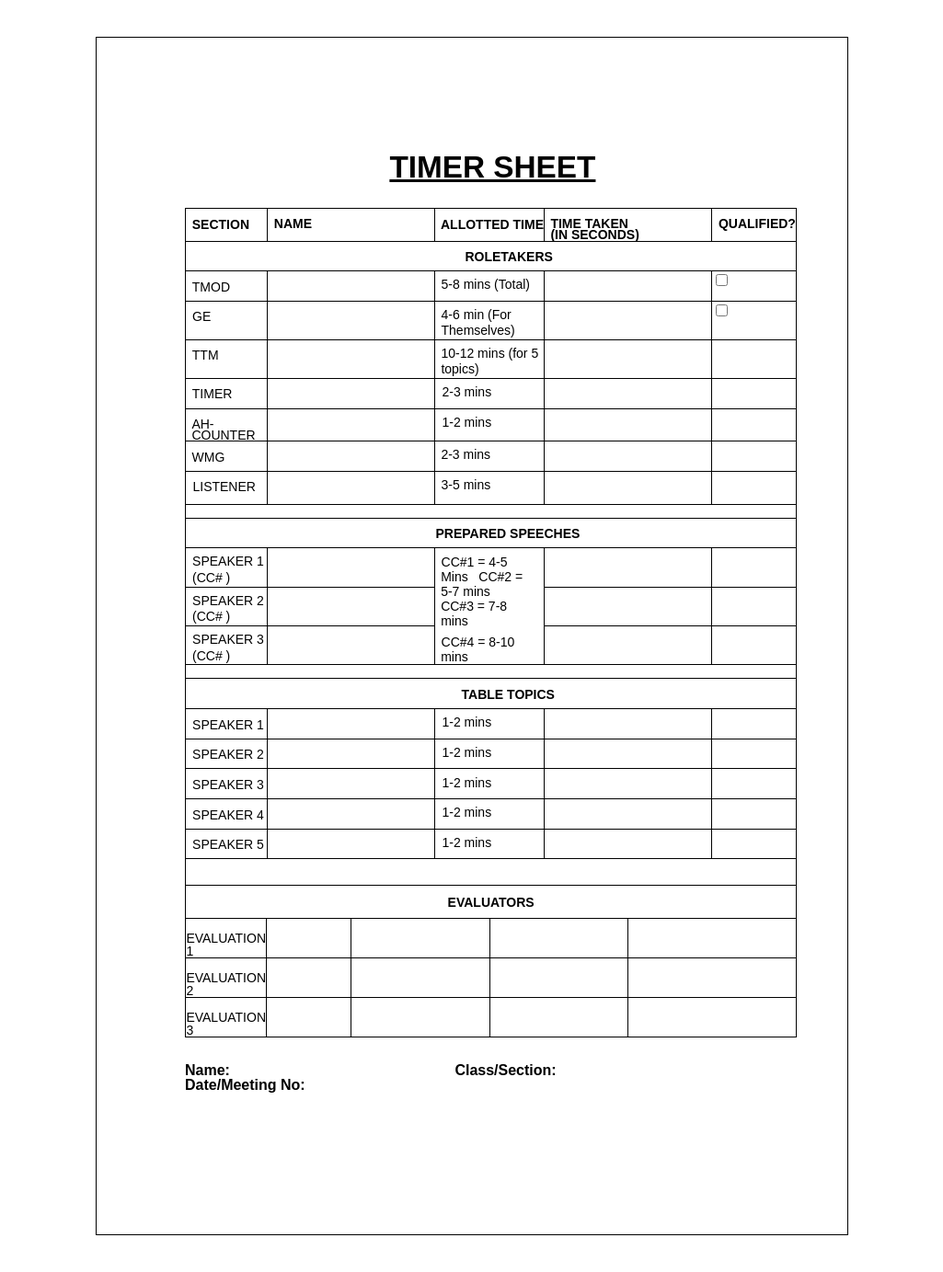
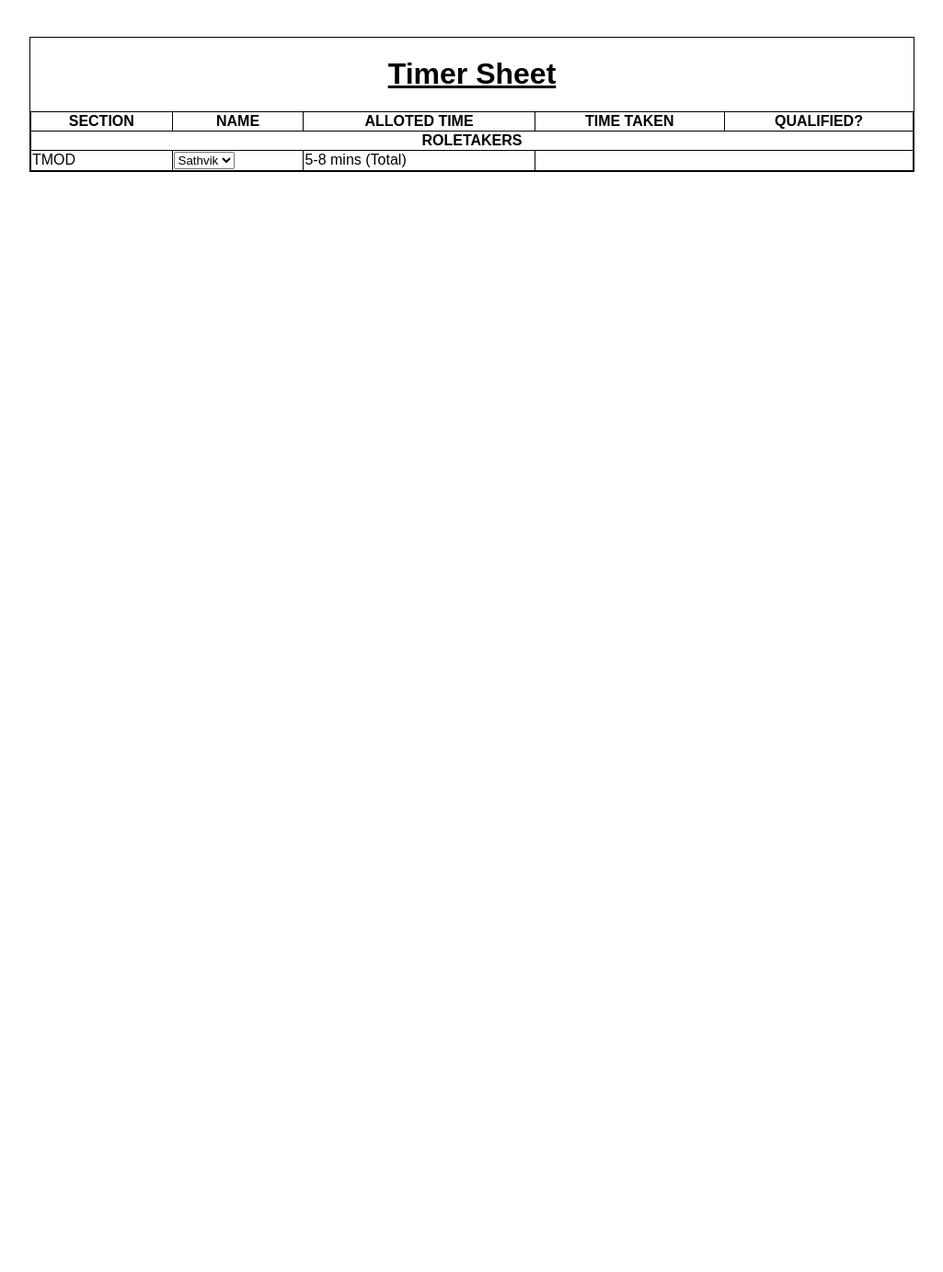
Before and after one commit to DarthKitten2130/gaveladmin, a Flask app: page /timer in a window 1280 px wide. Shown: the whole page at 92% size, without its empty margins (127-1152 px from the left). After the commit the page ends 187 px from the top, so only its background shows below. Run offline with Flask 3, Linux system fonts and the light colour scheme.

Commit message:
started new timer sheet

```diff
--- a/app.py
+++ b/app.py
@@ -31,7 +31,7 @@ def ahcounter():
 
 @app.route('/timer', methods=['GET', 'POST'])
 def timer():
-    return templating.render_template("timer.html")
+    return templating.render_template("timer1.html")
 
 
 if __name__ == "__main__":
--- /dev/null
+++ b/static/styles/docscss/timer1.css
@@ -0,0 +1,12 @@
+body {
+    font-family: Arial, Helvetica, sans-serif;
+}
+
+h1 {
+    text-align: center;
+}
+
+table,thead,tr,th,td {
+    border: 1px solid black;
+    border-collapse: collapse;
+}
--- a/templates/timer.html
+++ b/templates/timer.html
@@ -63,13 +63,13 @@
                 <p class="c6"><span class="c1"><input type="text" name="n2" id="n2" required></span></p>
             </td>
             <td class="c18" colspan="2" rowspan="1">
-                <p class="c26"><span class="c0">4-6 min (For Themselves)</span></p>
+                <p class="c26"><span class="c0">4-6 min</span></p>
             </td>
             <td class="c9" colspan="2" rowspan="1">
                 <p class="c6"><span class="c1"><input type="number" name="t2" id="t2" min="0" required></span></p>
             </td>
             <td class="c2" colspan="1" rowspan="1">
-                <p class="c6"><span class="c1"><input type="checkbox" name="t2" id="t2"></span></p>
+                <p class="c6"><span class="c1"><input type="checkbox" name="q2" id="q2"></span></p>
             </td>
         </tr>
         <tr class="c22">
@@ -77,16 +77,16 @@
                 <p class="c55"><span class="c0">TTM</span></p>
             </td>
             <td class="c12" colspan="2" rowspan="1">
-                <p class="c6"><span class="c1"></span></p>
+                <p class="c6"><span class="c1"><input type="text" name="n3" id="n3"></span></p>
             </td>
             <td class="c18" colspan="2" rowspan="1">
-                <p class="c38"><span class="c0">10-12 mins (for 5 topics)</span></p>
+                <p class="c38"><span class="c0">10-12 mins</span></p>
             </td>
             <td class="c9" colspan="2" rowspan="1">
-                <p class="c6"><span class="c1"></span></p>
+                <p class="c6"><span class="c1"><input type="number" name="t3" id="t3"></span></p>
             </td>
             <td class="c2" colspan="1" rowspan="1">
-                <p class="c6"><span class="c1"></span></p>
+                <p class="c6"><span class="c1"><input type="checkbox" name="q3" id="q3"></span></p>
             </td>
         </tr>
         <tr class="c22">
@@ -94,16 +94,16 @@
                 <p class="c55"><span class="c0">TIMER</span></p>
             </td>
             <td class="c12" colspan="2" rowspan="1">
-                <p class="c6"><span class="c1"></span></p>
+                <p class="c6"><span class="c1"><input type="text" name="n4" id="n4"></span></p>
             </td>
             <td class="c18" colspan="2" rowspan="1">
                 <p class="c31"><span class="c0">2-3 mins</span></p>
             </td>
             <td class="c9" colspan="2" rowspan="1">
-                <p class="c6"><span class="c1"></span></p>
+                <p class="c6"><span class="c1"><input type="number" name="t4" id="t4"></span></p>
             </td>
             <td class="c2" colspan="1" rowspan="1">
-                <p class="c6"><span class="c1"></span></p>
+                <p class="c6"><span class="c1"><input type="checkbox" name="q4" id="q4"></span></p>
             </td>
         </tr>
         <tr class="c22">
@@ -111,16 +111,16 @@
                 <p class="c70"><span class="c0">AH-COUNTER</span></p>
             </td>
             <td class="c12" colspan="2" rowspan="1">
-                <p class="c6"><span class="c1"></span></p>
+                <p class="c6"><span class="c1"><input type="text" name="n5" id="n5"></span></p>
             </td>
             <td class="c18" colspan="2" rowspan="1">
                 <p class="c31"><span class="c0">1-2 mins</span></p>
             </td>
             <td class="c9" colspan="2" rowspan="1">
-                <p class="c6"><span class="c1"></span></p>
+                <p class="c6"><span class="c1"><input type="number" name="t5" id="t5"></span></p>
             </td>
             <td class="c2" colspan="1" rowspan="1">
-                <p class="c6"><span class="c1"></span></p>
+                <p class="c6"><span class="c1"><input type="checkbox" name="q5" id="q5"></span></p>
             </td>
         </tr>
         <tr class="c22">
@@ -128,16 +128,16 @@
                 <p class="c52"><span class="c0">WMG</span></p>
             </td>
             <td class="c12" colspan="2" rowspan="1">
-                <p class="c6"><span class="c1"></span></p>
+                <p class="c6"><span class="c1"><input type="text" name="n6" id="n6"></span></p>
             </td>
             <td class="c18" colspan="2" rowspan="1">
                 <p class="c38"><span class="c0">2-3 mins</span></p>
             </td>
             <td class="c9" colspan="2" rowspan="1">
-                <p class="c6"><span class="c1"></span></p>
+                <p class="c6"><span class="c1"><input type="number" name="t6" id="t6"></span></p>
             </td>
             <td class="c2" colspan="1" rowspan="1">
-                <p class="c6"><span class="c1"></span></p>
+                <p class="c6"><span class="c1"><input type="checkbox" name="q6" id="q6"></span></p>
             </td>
         </tr>
         <tr class="c37">
@@ -145,16 +145,16 @@
                 <p class="c34"><span class="c0">LISTENER</span></p>
             </td>
             <td class="c12" colspan="2" rowspan="1">
-                <p class="c6"><span class="c1"></span></p>
+                <p class="c6"><span class="c1"><input type="text" name="n7" id="n7"></span></p>
             </td>
             <td class="c18" colspan="2" rowspan="1">
                 <p class="c26"><span class="c0">3-5 mins</span></p>
             </td>
             <td class="c9" colspan="2" rowspan="1">
-                <p class="c6"><span class="c1"></span></p>
+                <p class="c6"><span class="c1"><input type="number" name="t7" id="t7"></span></p>
             </td>
             <td class="c2" colspan="1" rowspan="1">
-                <p class="c6"><span class="c1"></span></p>
+                <p class="c6"><span class="c1"><input type="checkbox" name="q7" id="q7"></span></p>
             </td>
         </tr>
         <tr class="c40">
@@ -169,21 +169,21 @@
         </tr>
         <tr class="c22">
             <td class="c24" colspan="2" rowspan="1">
-                <p class="c13"><span class="c0">SPEAKER 1 (CC# )</span></p>
+                <p class="c13"><span class="c0">SPEAKER 1 (CC#)<br></span></p>
             </td>
             <td class="c12" colspan="2" rowspan="1">
-                <p class="c6"><span class="c1"></span></p>
+                <p class="c6"><span class="c1"><input type="text" name="n8" id="n8"></span></p>
             </td>
             <td class="c18" colspan="2" rowspan="3">
-                <p class="c39"><span class="c0">CC#1 = 4-5 Mins &nbsp; CC#2 = 5-7 mins &nbsp;
+                <p class="c39"><span class="c0">CC#1 = 4-5 mins<br>CC#2 = 5-7 mins<br>
                         CC#3 = 7-8 mins </span></p>
                 <p class="c39"><span class="c0">CC#4 = 8-10 mins</span></p>
             </td>
             <td class="c9" colspan="2" rowspan="1">
-                <p class="c6"><span class="c1"></span></p>
+                <p class="c6"><span class="c1"><input type="number" name="t8" id="t8"></span></p>
             </td>
             <td class="c2" colspan="1" rowspan="1">
-                <p class="c6"><span class="c1"></span></p>
+                <p class="c6"><span class="c1"><input type="checkbox" name="q8" id="q8"></span></p>
             </td>
         </tr>
         <tr class="c22">
@@ -191,13 +191,13 @@
                 <p class="c13"><span class="c0">SPEAKER 2 (CC# ) </span></p>
             </td>
             <td class="c12" colspan="2" rowspan="1">
-                <p class="c6"><span class="c1"></span></p>
+                <p class="c6"><span class="c1"><input type="text" name="n9" id="n9"></span></p>
             </td>
             <td class="c9" colspan="2" rowspan="1">
-                <p class="c6"><span class="c1"></span></p>
+                <p class="c6"><span class="c1"><input type="number" name="t9" id="t9"></span></p>
             </td>
             <td class="c2" colspan="1" rowspan="1">
-                <p class="c6"><span class="c1"></span></p>
+                <p class="c6"><span class="c1"><input type="checkbox" name="q9" id="q9"></span></p>
             </td>
         </tr>
         <tr class="c22">
@@ -205,13 +205,13 @@
                 <p class="c13"><span class="c0">SPEAKER 3 (CC# )</span></p>
             </td>
             <td class="c12" colspan="2" rowspan="1">
-                <p class="c6"><span class="c1"></span></p>
+                <p class="c6"><span class="c1"><input type="text" name="n10" id="n10"></span></p>
             </td>
             <td class="c9" colspan="2" rowspan="1">
-                <p class="c6"><span class="c1"></span></p>
+                <p class="c6"><span class="c1"><input type="number" name="t10" id="t10"></span></p>
             </td>
             <td class="c2" colspan="1" rowspan="1">
-                <p class="c6"><span class="c1"></span></p>
+                <p class="c6"><span class="c1"><input type="checkbox" name="q10" id="q10"></span></p>
             </td>
         </tr>
         <tr class="c46">
@@ -229,16 +229,16 @@
                 <p class="c32"><span class="c0">SPEAKER 1</span></p>
             </td>
             <td class="c12" colspan="2" rowspan="1">
-                <p class="c6"><span class="c1"></span></p>
+                <p class="c6"><span class="c1"><input type="text" name="n11" id="n11"></span></p>
             </td>
             <td class="c18" colspan="2" rowspan="1">
                 <p class="c29"><span class="c0">1-2 mins</span></p>
             </td>
             <td class="c9" colspan="2" rowspan="1">
-                <p class="c6"><span class="c1"></span></p>
+                <p class="c6"><span class="c1"><input type="number" name="t11" id="t11"></span></p>
             </td>
             <td class="c2" colspan="1" rowspan="1">
-                <p class="c6"><span class="c1"></span></p>
+                <p class="c6"><span class="c1"><input type="checkbox" name="q11" id="q11"></span></p>
             </td>
         </tr>
         <tr class="c22">
@@ -246,16 +246,16 @@
                 <p class="c32"><span class="c0">SPEAKER 2</span></p>
             </td>
             <td class="c12" colspan="2" rowspan="1">
-                <p class="c6"><span class="c1"></span></p>
+                <p class="c6"><span class="c1"><input type="text" name="n12" id="n12"></span></p>
             </td>
             <td class="c18" colspan="2" rowspan="1">
                 <p class="c29"><span class="c0">1-2 mins</span></p>
             </td>
             <td class="c9" colspan="2" rowspan="1">
-                <p class="c6"><span class="c1"></span></p>
+                <p class="c6"><span class="c1"><input type="number" name="t12" id="t12"></span></p>
             </td>
             <td class="c2" colspan="1" rowspan="1">
-                <p class="c6"><span class="c1"></span></p>
+                <p class="c6"><span class="c1"><input type="checkbox" name="q12" id="q12"></span></p>
             </td>
         </tr>
         <tr class="c22">
@@ -263,16 +263,16 @@
                 <p class="c32"><span class="c0">SPEAKER 3</span></p>
             </td>
             <td class="c12" colspan="2" rowspan="1">
-                <p class="c6"><span class="c1"></span></p>
+                <p class="c6"><span class="c1"><input type="text" name="n13" id="n13"></span></p>
             </td>
             <td class="c18" colspan="2" rowspan="1">
                 <p class="c29"><span class="c0">1-2 mins</span></p>
             </td>
             <td class="c9" colspan="2" rowspan="1">
-                <p class="c6"><span class="c1"></span></p>
+                <p class="c6"><span class="c1"><input type="number" name="t13" id="t13"></span></p>
             </td>
             <td class="c2" colspan="1" rowspan="1">
-                <p class="c6"><span class="c1"></span></p>
+                <p class="c6"><span class="c1"><input type="checkbox" name="q13" id="q13"></span></p>
             </td>
         </tr>
         <tr class="c22">
@@ -280,16 +280,16 @@
                 <p class="c32"><span class="c0">SPEAKER 4</span></p>
             </td>
             <td class="c12" colspan="2" rowspan="1">
-                <p class="c6"><span class="c1"></span></p>
+                <p class="c6"><span class="c1"><input type="text" name="n14" id="n14"></span></p>
             </td>
             <td class="c18" colspan="2" rowspan="1">
                 <p class="c29"><span class="c0">1-2 mins</span></p>
             </td>
             <td class="c9" colspan="2" rowspan="1">
-                <p class="c6"><span class="c1"></span></p>
+                <p class="c6"><span class="c1"><input type="number" name="t14" id="t14"></span></p>
             </td>
             <td class="c2" colspan="1" rowspan="1">
-                <p class="c6"><span class="c1"></span></p>
+                <p class="c6"><span class="c1"><input type="checkbox" name="q14" id="q14"></span></p>
             </td>
         </tr>
         <tr class="c22">
@@ -297,16 +297,16 @@
                 <p class="c32"><span class="c0">SPEAKER 5</span></p>
             </td>
             <td class="c12" colspan="2" rowspan="1">
-                <p class="c6"><span class="c1"></span></p>
+                <p class="c6"><span class="c1"><input type="text" name="n15" id="n15"></span></p>
             </td>
             <td class="c18" colspan="2" rowspan="1">
                 <p class="c29"><span class="c0">1-2 mins</span></p>
             </td>
             <td class="c9" colspan="2" rowspan="1">
-                <p class="c6"><span class="c1"></span></p>
+                <p class="c6"><span class="c1"><input type="number" name="t15" id="t15"></span></p>
             </td>
             <td class="c2" colspan="1" rowspan="1">
-                <p class="c6"><span class="c1"></span></p>
+                <p class="c6"><span class="c1"><input type="checkbox" name="q15" id="q15"></span></p>
                 <p class="c6"><span class="c1"></span></p>
             </td>
         </tr>
--- /dev/null
+++ b/templates/timer1.html
@@ -0,0 +1,41 @@
+<!DOCTYPE html>
+<html lang="en">
+
+<head>
+    <meta charset="UTF-8">
+    <meta name="viewport" content="width=device-width, initial-scale=1.0">
+    <title>Timer Sheet</title>
+    <link rel="stylesheet" type="text/css" href="{{ url_for('static',filename='styles/docscss/timer1.css') }}">
+    <link rel="stylesheet" type="text/css" href="{{ url_for('static',filename='styles/doc.css') }}">
+</head>
+
+<body>
+    <h1><u><b>Timer Sheet</b></u></h1>
+
+    <table>
+        <thead>
+            <th>SECTION</th>
+            <th>NAME</th>
+            <th>ALLOTED TIME</th>
+            <th>TIME TAKEN</th>
+            <th>QUALIFIED?</th>
+        </thead>
+        <thead><th colspan="5">ROLETAKERS</th></thead>
+        <tr>
+            <td>
+                TMOD
+            </td>
+            <td>
+                <select name="n1" id="n1">
+                    <option value="1181045">Sathvik</option>
+                </select>
+            </td>
+            <td>
+                5-8 mins (Total)
+            </td>
+        </tr>
+
+    </table>
+</body>
+
+</html>
```
